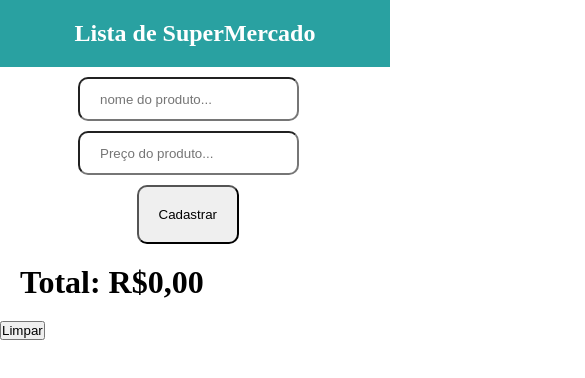
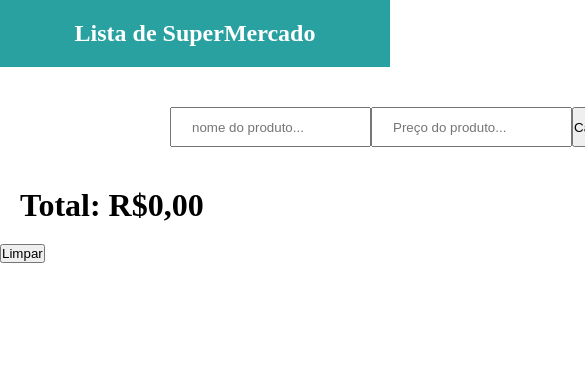
Before and after one commit to falopinho/JavaScript-Lista-de-SuperMercado, a plain HTML site: page index.html in a window 390 px wide. Shown: the top 378 px of the page, 585 px wide, since content can reach past the window. Drawn offline with Linux system fonts and the light colour scheme.

Commit message:
Update styles.css

```diff
--- a/styles.css
+++ b/styles.css
@@ -50,23 +50,3 @@ h3.price-produto > span {
 .soma-produto {
     margin: 20px;
 }
-
-@media screen and (max-width: 1200px) {
-    .lista-cadastro {
-        margin: 0;
-        padding: 0;
-        display: block;
-    }
-
-    .lista-cadastro input {
-        padding: 20px;
-        display: block;
-        border-radius: 10px;
-        margin-left: 20%;
-        margin-top: 10px;
-    }
-
-    .lista-cadastro input[type=submit]{
-        margin-left: 35%;
-    }
-}
```
